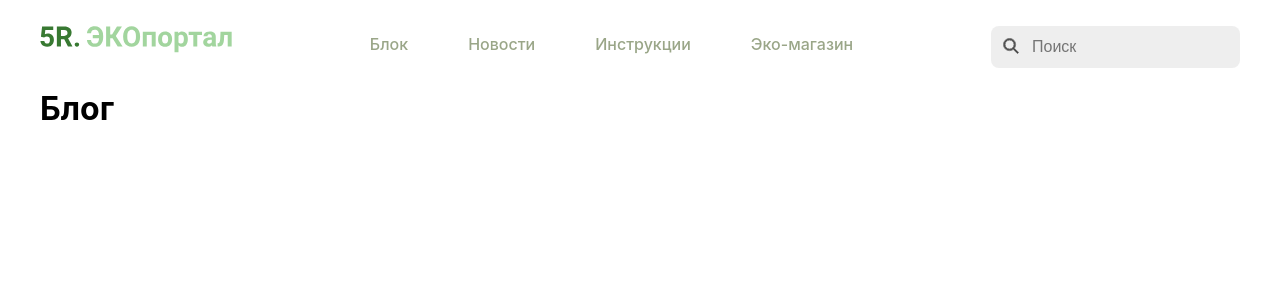
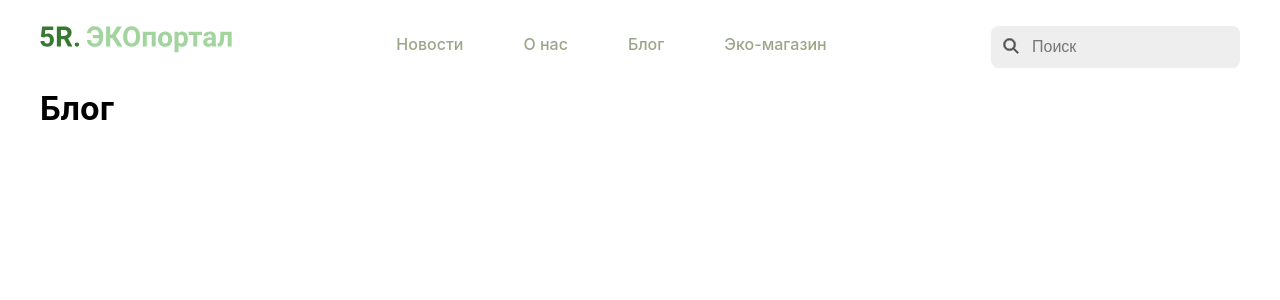
Before and after one commit to ogyreck/5R-ecoLINE, a React (Create React App) app: page /blog in a window 1280 px wide. Shown: the top 300 px of the page. Built offline with nearby package versions, Linux system fonts and the light colour scheme.

Commit message:
first assembly

```diff
--- a/src/App.js
+++ b/src/App.js
@@ -4,7 +4,7 @@ import { BrowserRouter, Route } from "react-router-dom";
 import Main from './components/contents/main/Main';
 import Blog from './components/contents/blog/Blog';
 import News from './components/contents/news/News';
-import Instructions from './components/contents/instructions/Instructions';
+import About from './components/contents/about/About';
 import Shop from './components/contents/shop/Shop';
 
 const App = () => {
@@ -14,7 +14,7 @@ const App = () => {
         <Route exact path='/' component={Main}/>
         <Route exact path='/blog' component={Blog}/>
         <Route exact path='/news' component={News}/>
-        <Route exact path='/instructions' component={Instructions}/>
+        <Route exact path='/about' component={About}/>
         <Route exact path='/shop' component={Shop}/>
       </BrowserRouter>
     </>
--- a/src/components/contents/instructions/Instructions.jsx
+++ b/src/components/contents/about/About.jsx
@@ -1,6 +1,6 @@
 import React from "react";
 import Header from "../../header/Header";
-import "./instructions.css";
+import "./about.css";
 
 const Instructions = () => {
   return (
@@ -8,7 +8,7 @@ const Instructions = () => {
       <Header />
       <main>
         <div className="container">
-          <h1>Инструкции</h1>
+          <h1>О нас</h1>
         </div>
       </main>
     </>
--- a/src/components/header/Header.jsx
+++ b/src/components/header/Header.jsx
@@ -16,18 +16,18 @@ const Header = () => {
           <div className="navbar">
             <ul className="nav__links">
               <li>
-                  <Link to="/blog">
-                    Блок
-                  </Link>
-                </li>
-              <li>
                 <Link to="/news">
                   Новости
                 </Link>
+                </li>
+              <li>
+                <Link to="/about">
+                  О нас
+                </Link>
               </li>
               <li>
-                <Link to="/instructions">
-                  Инструкции
+                <Link to="/blog">
+                  Блог
                 </Link>
               </li>
               <li>
```
Also changed, not shown: src/components/contents/about/about.css (added).
